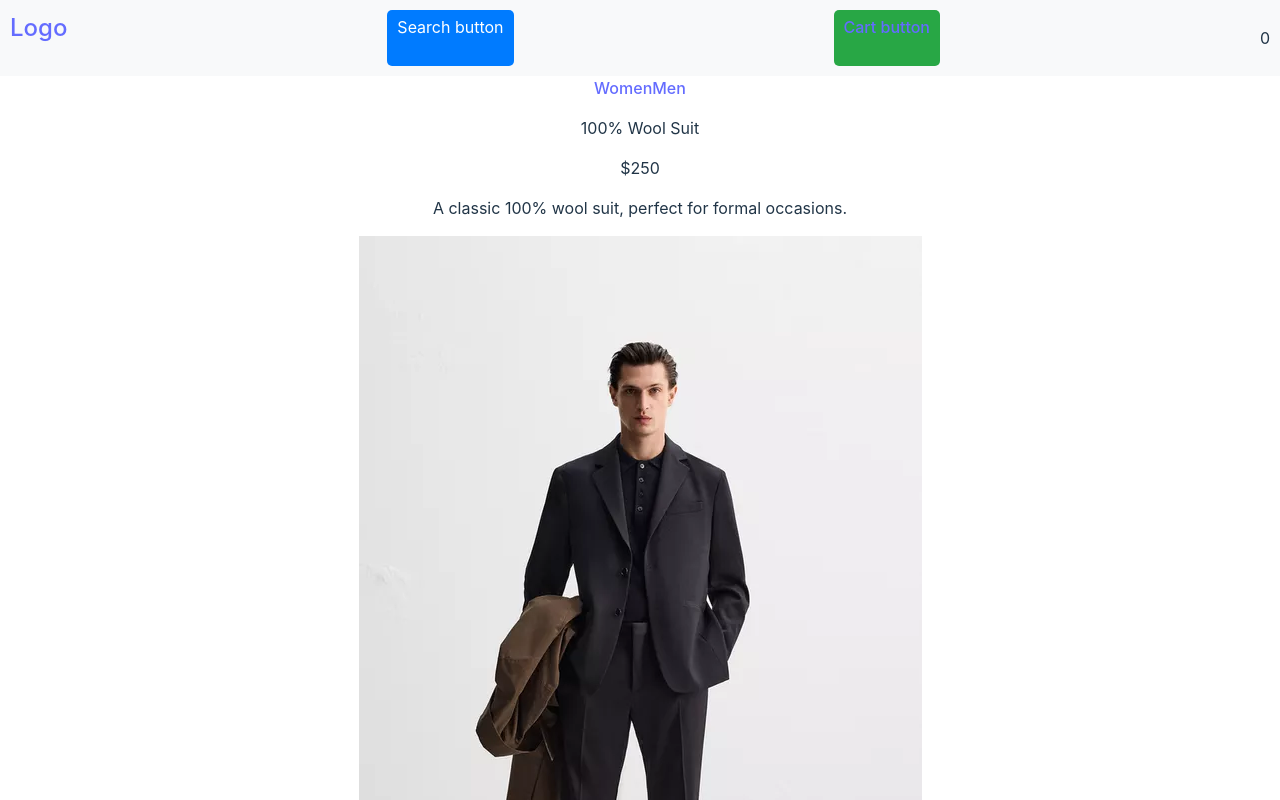
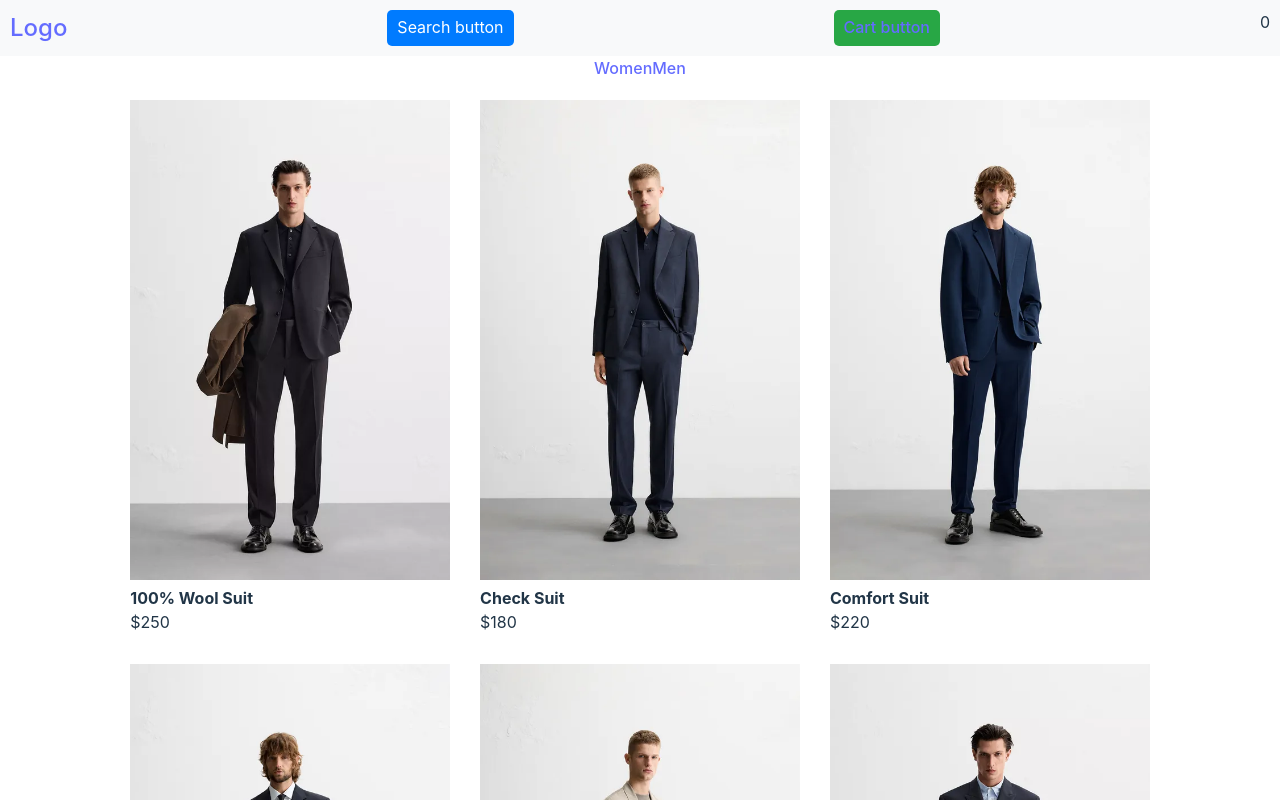
Before and after one commit to aaronyjr/shopping-cart, a React (Vite) app: page /men in a window 1280 px wide. Shown: the top 800 px of the page. Built offline with nearby package versions, Linux system fonts and the light colour scheme.

Commit message:
Add styling for ProductPage

```diff
--- a/src/ProductPage.jsx
+++ b/src/ProductPage.jsx
@@ -2,6 +2,7 @@ import { useState, useEffect } from "react";
 import { useNavigate } from "react-router-dom";
 import { products as productData } from "./data/Products";
 import PropTypes from "prop-types";
+import styles from "./ProductPage.module.css";
 
 ProductPage.propTypes = {
   gender: PropTypes.string.isRequired,
@@ -10,34 +11,34 @@ ProductPage.propTypes = {
 export function ProductPage({ gender }) {
   const [products, setProducts] = useState(productData);
   const navigate = useNavigate();
-  console.log('wtf"?');
-  console.log(products);
-  // useEffect(() => {
-  //   fetch("https://fakestoreapi.com/products")
-  //     .then((res) => res.json())
-  //     .then((data) => {
-  //       setProducts(data);
-  //     })
-  //     .catch((error) => console.log("Error fetching data", error));
-  // }, []);
 
   const handleProductClick = (product) => {
     navigate(`/product/${product.id}`, { state: { product, gender } });
   };
 
   return (
-    <div>
+    <div className={styles.products}>
       {products ? (
         products
           .filter(
             (product) => product.category.toLowerCase() === `${gender}'s suits`
           )
           .map((product) => (
-            <div key={product.id} onClick={() => handleProductClick(product)}>
-              <p>{product.name}</p>
-              <p>{"$" + product.price}</p>
-              <p>{product.description}</p>
-              <img src={`/img/${gender}/${product.image}`} alt={product.name} />
+            <div
+              className={styles.productCard}
+              key={product.id}
+              onClick={() => handleProductClick(product)}
+            >
+              <div className={styles.left}>
+                <img
+                  src={`/img/${gender}/${product.image}`}
+                  alt={product.name}
+                />
+              </div>
+              <div className={styles.right}>
+                <p className={styles.productName}>{product.name}</p>
+                <p>{"$" + product.price}</p>
+              </div>
             </div>
           ))
       ) : (
--- /dev/null
+++ b/src/ProductPage.module.css
@@ -0,0 +1,31 @@
+p {
+    padding: 0px;
+    margin: 0px;
+}
+
+img {
+    height: 60vh;
+}
+
+.products {
+    display: flex;
+    flex-wrap: wrap;
+    justify-content: center;
+    gap: 30px;
+    padding: 20px;
+}
+
+.productCard {
+    display: flex;
+    flex-direction: column;
+}
+
+.right {
+    display: flex;
+    flex-direction: column;
+    align-items: flex-start;
+}
+
+.productName {
+    font-weight: bold;
+}
--- a/src/components/ProductDetails.jsx
+++ b/src/components/ProductDetails.jsx
@@ -12,12 +12,15 @@ export function ProductDetails() {
 
   return (
     <>
-      {console.log(product)}
-      <p>{product.name}</p>
-      <p>{product.price}</p>
-      <p>{product.description}</p>
-      <img src={`/img/${gender}/${product.image}`} alt={product.name} />
-      <button onClick={addToCart}>Add to cart</button>
+      <div>
+        <img src={`/img/${gender}/${product.image}`} alt={product.name} />
+      </div>
+      <div>
+        <p>{product.name}</p>
+        <p>{"$" + product.price}</p>
+        <p>{product.description}</p>
+        <button onClick={addToCart}>Add to cart</button>
+      </div>
     </>
   );
 }
```
